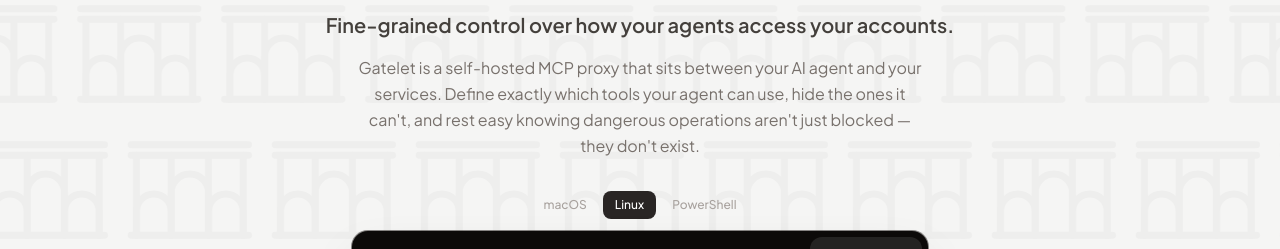
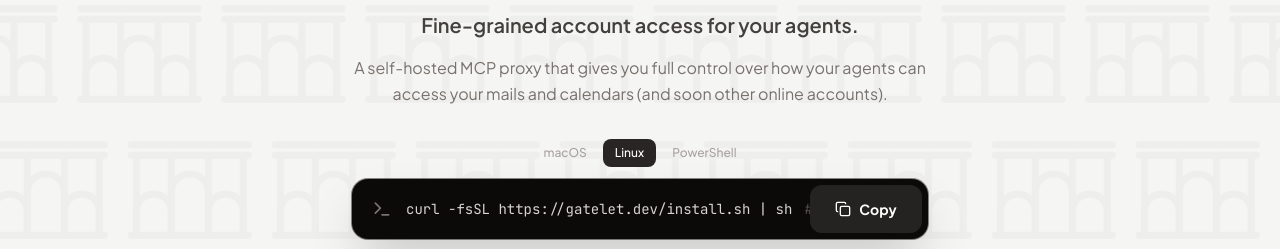
Before and after one commit to hannesill/Gatelet, an Astro site in the folder website/: page / in a window 1280 px wide. Shown: the part 330-579 px from the top of the page. Built offline with nearby package versions, Linux system fonts and the light colour scheme; Astro itself is replaced by a stand-in of ours; no server answers.

Commit message:
Update landing page tagline and description
Shorten hero subtitle and rewrite description to focus on
concrete use cases (mails, calendars, online accounts).

```diff
--- a/website/src/pages/index.astro
+++ b/website/src/pages/index.astro
@@ -53,14 +53,13 @@ import { ThemeToggle } from '../components/ThemeToggle';
 
       <!-- Subtitle -->
       <p class="animate-in stagger-2 mt-6 text-lg font-semibold text-zinc-700 dark:text-zinc-300 sm:text-xl">
-        Fine-grained control over how your agents access your accounts.
+        Fine-grained account access for your agents.
       </p>
 
       <!-- Description -->
       <p class="animate-in stagger-3 mx-auto mt-4 max-w-xl text-base leading-relaxed text-zinc-500 dark:text-zinc-400">
-        Gatelet is a self-hosted MCP proxy that sits between your AI agent and your services.
-        Define exactly which tools your agent can use, hide the ones it can't, and rest easy
-        knowing dangerous operations aren't just blocked &mdash; they don't exist.
+        A self-hosted MCP proxy that gives you full control over how your
+        agents can access your mails and calendars (and soon other online accounts).
       </p>
 
       <!-- OS-aware install command -->
```
